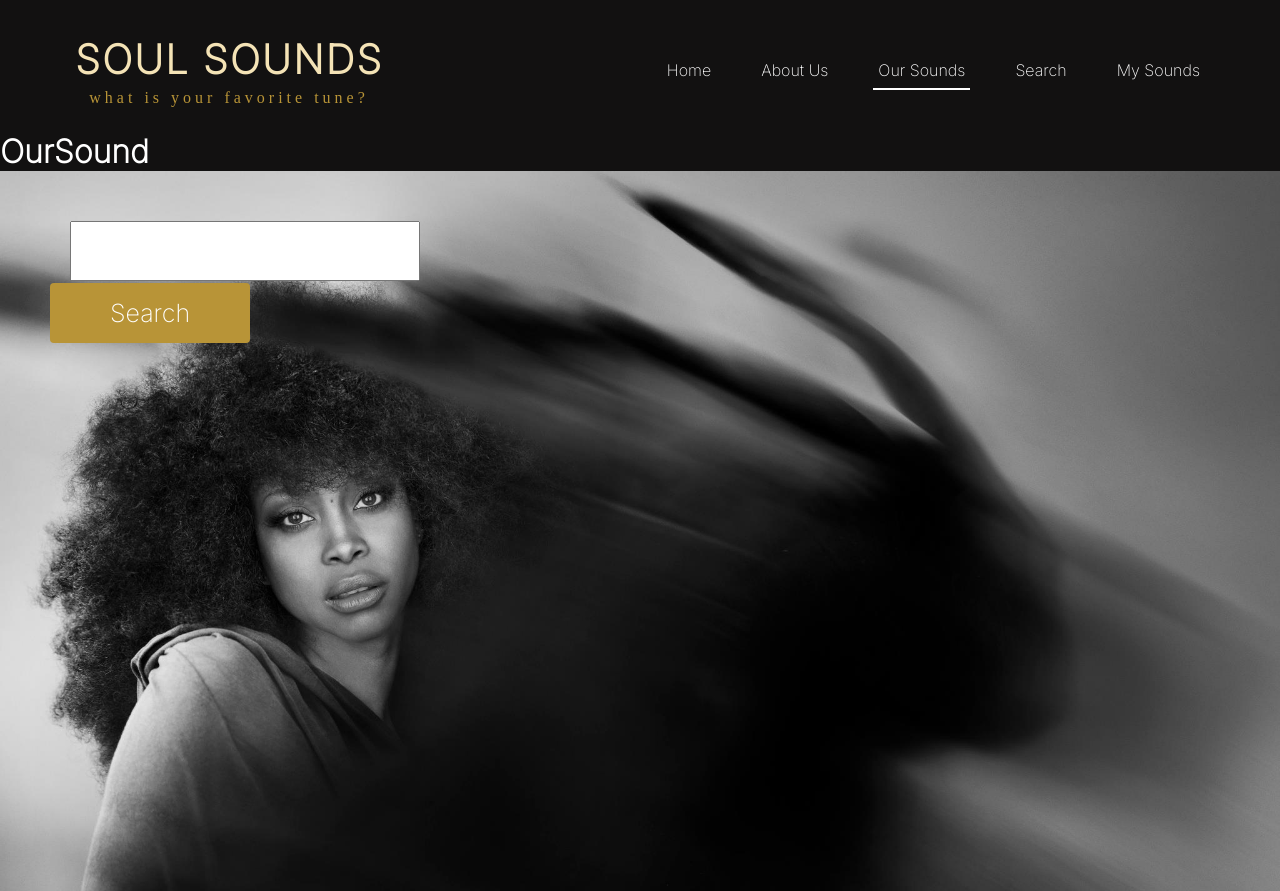
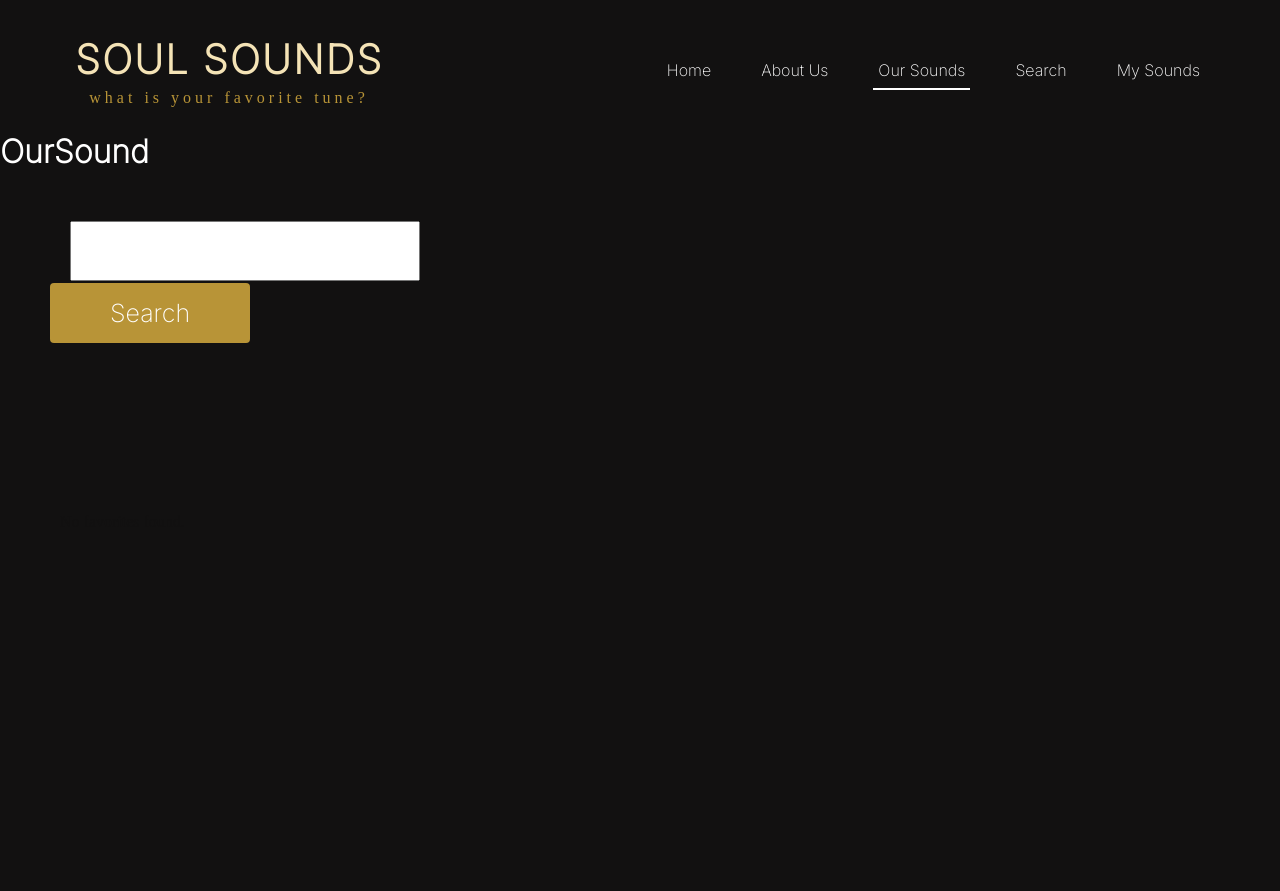
Before and after one commit to saarryp/eindopdrachtFrontend2023, a React (Create React App) app: page /our-sounds in a window 1280 px wide. After the commit the page ends 800 px from the top, so only its background shows below. Built offline with nearby package versions, Linux system fonts and the light colour scheme; a web font is replaced by a local one.

Commit message:
krijg geen zoekresultaten in OurSounds, moet nog gefixed worden

```diff
--- a/src/components/serachresults/SearchResults.js
+++ b/src/components/serachresults/SearchResults.js
@@ -1,6 +1,7 @@
 import React from "react";
 
 export default function SearchResults({ results, onAddToFavorites }) {
+
     return (
         <ul className="ul-position ul-albums">
             {results.albummatches.album.map((album) => (
--- a/src/pages/ourSounds/OurSounds.js
+++ b/src/pages/ourSounds/OurSounds.js
@@ -3,7 +3,6 @@ import React, { useState } from "react";
 import axios from "axios";
 import SearchResults from "../../components/serachresults/SearchResults";
 import Spinner from "../../components/spinner/Spinner";
-
 
 export default function OurSound() {
     const [searchQuery, setSearchQuery] = useState('');
@@ -15,7 +14,7 @@ export default function OurSound() {
     const [ourFavorites, setOurFavorites] = useState([]);
     const [loading, setLoading] = useState(false);
 
-    const handleSearch = async (e) => {
+    const fetchAlbumDetails = async (e) => {
         e.preventDefault();
         setLoading(true);
 
@@ -26,25 +25,35 @@ export default function OurSound() {
 
             const uniqueAlbums = [];
             const uniqueMbidSet = new Set();
+
             for (const album of response.data.results.albummatches.album) {
                 if (!uniqueMbidSet.has(album.mbid)) {
                     uniqueMbidSet.add(album.mbid);
-                    const albumDetails = await handleSearch(album.mbid);
+                    const albumDetails = await fetchAlbumDetails(album.mbid);
                     if (albumDetails) {
                         album.tracks = albumDetails.album.tracks.track;
                     }
                     uniqueAlbums.push(album);
                 }
             }
+
+            setSearchResults({ albummatches: { album: uniqueAlbums } });
         } catch (err) {
             console.log(err);
-            setSearchResults([]);
+            setSearchResults({
+                albummatches: {
+                    album: [],
+                },
+            });
         } finally {
             setLoading(false);
         }
     };
+
     const addTrackToOurSound = (track) => {
-        const isTrackInList = ourFavorites.some((favorite) => favorite.name === track.name && favorite.artist === track.artist);
+        const isTrackInList = ourFavorites.some(
+            (favorite) => favorite.name === track.name && favorite.artist === track.artist
+        );
 
         // Check if the number of favorites exceeds 10
         if (ourFavorites.length >= 10) {
@@ -60,18 +69,22 @@ export default function OurSound() {
     };
 
     const removeTrackFromOurSound = (track) => {
-        const updatedFavorites = ourFavorites.filter((favorite) => (favorite.name !== track.name || favorite.artist !== track.artist));
+        const updatedFavorites = ourFavorites.filter(
+            (favorite) => favorite.name !== track.name || favorite.artist !== track.artist
+        );
         setOurFavorites(updatedFavorites);
         // Update the liked songs in localStorage
         localStorage.setItem('ourFavorites', JSON.stringify(updatedFavorites));
     };
 
+    console.log("Results:", searchResults)
+
     return (
         <div>
             <h1>OurSound</h1>
-            <div className="container-photo-search-engine">
-                <div className="position-button-and-results">
-                    <form className="form-search-size" onSubmit={handleSearch}>
+            <div className="container-our-sounds">
+                <div>
+                    <form className="form-search-size" onSubmit={fetchAlbumDetails}>
                         <div>
                             <input
                                 className="input-field"
@@ -92,6 +105,25 @@ export default function OurSound() {
                         )}
                     </div>
                 </div>
+                <ol>
+                    {ourFavorites.length > 0 ? (
+                        ourFavorites.map((favorite, index) => (
+                            <li key={index} className="list-items">{index + 1}.
+                                <a
+                                    href={`https://www.last.fm/search?q=${encodeURIComponent(favorite.name)}`}
+                                    target="_blank"
+                                    rel="noopener noreferrer"
+                                >
+                                    <p>{favorite.name }</p>
+                                    <p>{favorite.artist.name}</p>
+                                </a>{" "}
+                                <button onClick={() => removeTrackFromOurSound(favorite)}>Remove</button>
+                            </li>
+                        ))
+                    ) : (
+                        <p className="list-items">No favorites found.</p>
+                    )}
+                </ol>
             </div>
         </div>
     );
```
Lines whose indentation alone changed are shown as unchanged.
